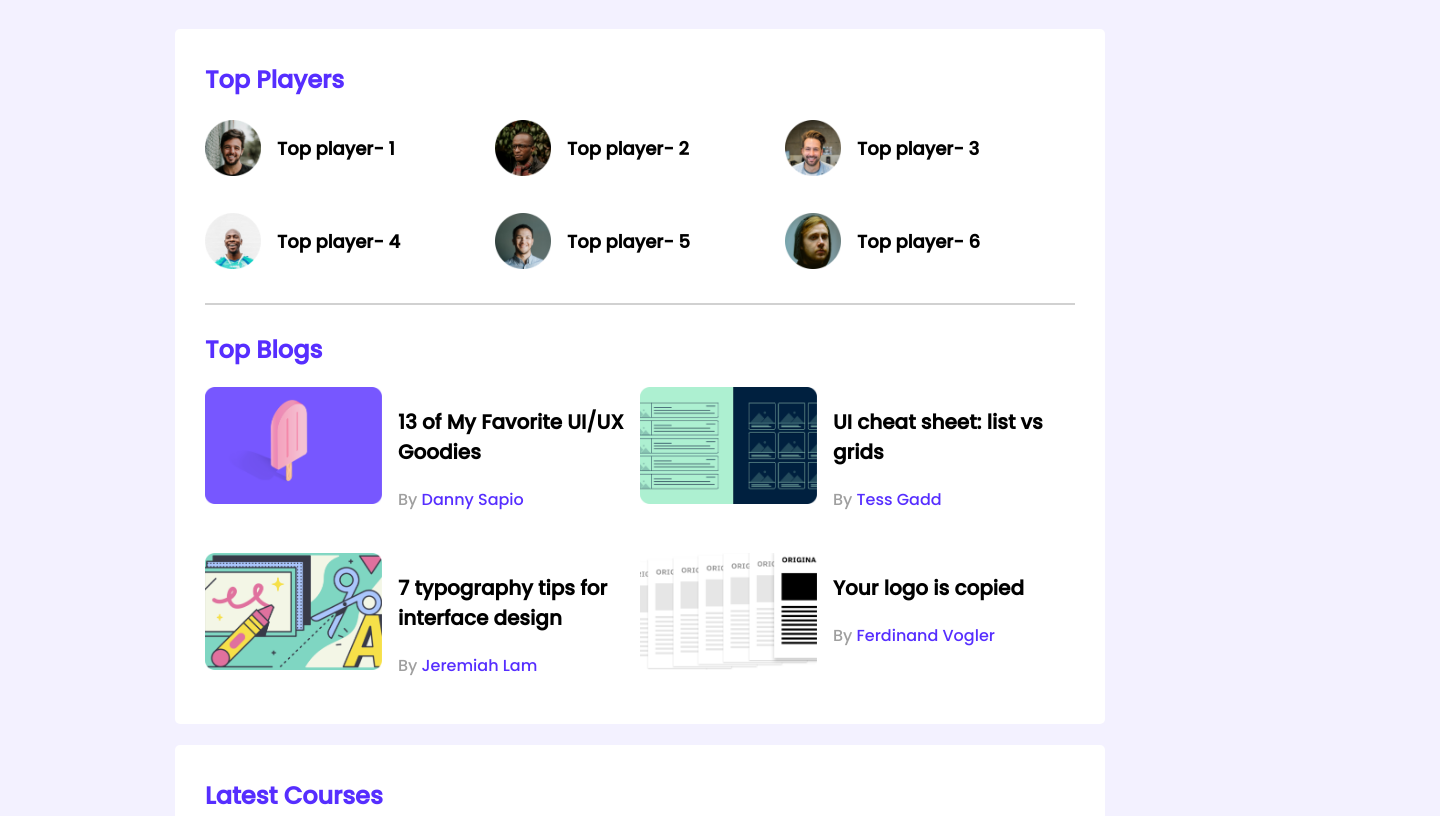
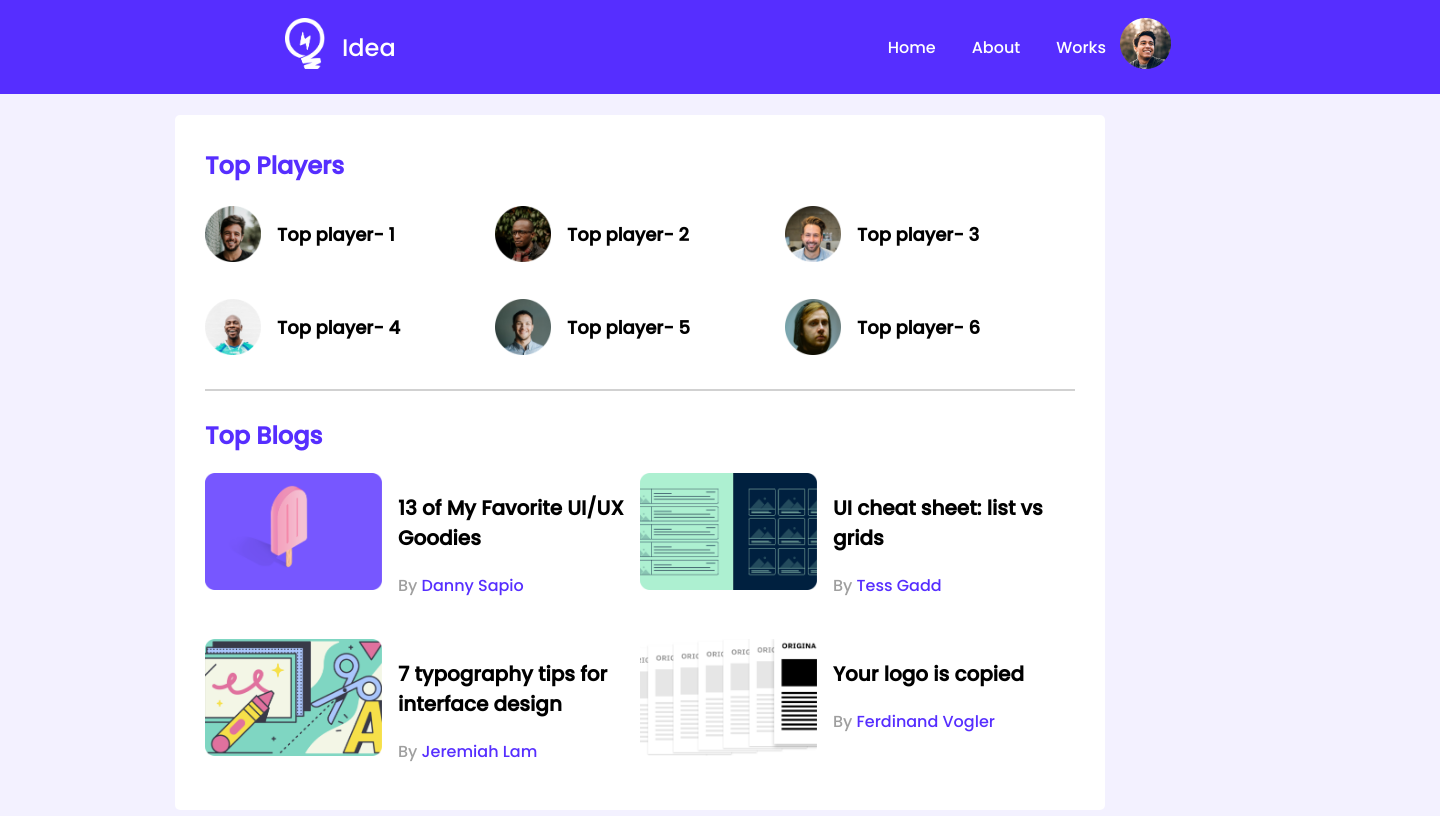
Before and after one commit to abunaim56/leader-board-css3, a plain HTML site: page index.html in a window 1280 px wide. Shown: the top 816 px of the page, 1440 px wide, since content can reach past the window. Drawn offline with Linux system fonts and the light colour scheme.

Commit message:
last-commit

```diff
--- a/index.html
+++ b/index.html
@@ -12,7 +12,28 @@
   </head>
   <body>
     <!-- header start -->
-    <header></header>
+    <header>
+      <section class="navigation">
+        <div class="idea">
+          <div class="idea-image">
+            <img src="images/icons/logo.png" alt="" />
+          </div>
+          <div class="idea-text">Idea</div>
+        </div>
+        <nav>
+          <div>
+            <ul>
+              <li><a href="">Home</a></li>
+              <li><a href="">About</a></li>
+              <li><a href="">Works</a></li>
+            </ul>
+          </div>
+        </nav>
+        <div class="profile-picture">
+          <img src="images/icons/profile.png" alt="" />
+        </div>
+      </section>
+    </header>
     <!-- header end -->
     <main>
       <!-- top players and top blogs -->
@@ -108,7 +129,7 @@
                   <i class="fa-solid fa-star filled"></i>
                   <i class="fa-solid fa-star filled"></i>
                   <i class="fa-solid fa-star empty"></i>
-                    <span>4.5</span>
+                  <span>4.5</span>
                 </div>
                 <div class="course-duration"><i class="fa-solid fa-clock"></i>01:30hr</div>
               </div>
@@ -128,7 +149,7 @@
                   <i class="fa-solid fa-star filled"></i>
                   <i class="fa-solid fa-star filled"></i>
                   <i class="fa-solid fa-star empty"></i>
-                    <span>4.5</span>
+                  <span>4.5</span>
                 </div>
                 <div class="course-duration"><i class="fa-solid fa-clock"></i>01:30hr</div>
               </div>
@@ -148,7 +169,7 @@
                   <i class="fa-solid fa-star filled"></i>
                   <i class="fa-solid fa-star filled"></i>
                   <i class="fa-solid fa-star empty"></i>
-                    <span>4.5</span>
+                  <span>4.5</span>
                 </div>
                 <div class="course-duration"><i class="fa-solid fa-clock"></i>01:30hr</div>
               </div>
--- a/styles/style.css
+++ b/styles/style.css
@@ -2,6 +2,7 @@
 @import url("https://fonts.googleapis.com/css2?family=Poppins:wght@500&display=swap");
 /* common style or utilities */
 body {
+  margin: 0px;
   font-family: "Poppins", sans-serif;
   background-color: #f3f1ff;
 }
@@ -109,7 +110,7 @@ hr {
 .course-duration {
   background: #ffe4e8;
   border-radius: 15.6913px;
-  color: #FF4A60;
+  color: #ff4a60;
   position: relative;
   right: 10px;
   font-size: 12px;
@@ -120,30 +121,73 @@ hr {
     Media Queries
 --------------------- */
 /* Mobile Devices */
-@media only screen and (max-width:688px) {
-    .container{
+@media only screen and (max-width: 688px) {
+  .container {
     width: 100%;
   }
-    .players, .blogs, .courses{
+  .players,
+  .blogs,
+  .courses {
     grid-template-columns: repeat(1, 1fr);
   }
-    .player, .blog{
+  .player,
+  .blog {
     flex-direction: column;
   }
-
 }
 /* tablet devices */
 @media only screen and (min-width: 688px) and (max-width: 992px) {
-    .container{
+  .container {
     width: 100%;
   }
-    .players,  .courses{
+  .players,
+  .courses {
     grid-template-columns: repeat(2, 1fr);
   }
-    .blogs{
+  .blogs {
     grid-template-columns: repeat(1, 1fr);
   }
-
-
-
 }
+/* --------------------
+  navigation styles
+------------------------*/
+.navigation {
+  display: flex;
+  align-items: center;
+  background-color: #562eff;
+  width: 1440px;
+  height: 94px;
+}
+.idea {
+  display: flex;
+  align-items: center;
+}
+.idea-image img {
+  padding-left: 285px;
+  width: 40px;
+  height: 51px;
+}
+.idea-text {
+  color: white;
+  font-size: 24px;
+  padding-left: 17px;
+}
+nav li {
+  list-style: none;
+  margin-right: 36px;
+}
+a {
+  text-decoration: none;
+  color: white;
+}
+nav ul {
+  display: flex;
+}
+nav ul{
+  position: relative;
+  left: 452px;
+}
+.profile-picture{
+  position: relative;
+  left: 430px;
+}
```
Lines whose indentation alone changed are shown as unchanged.
